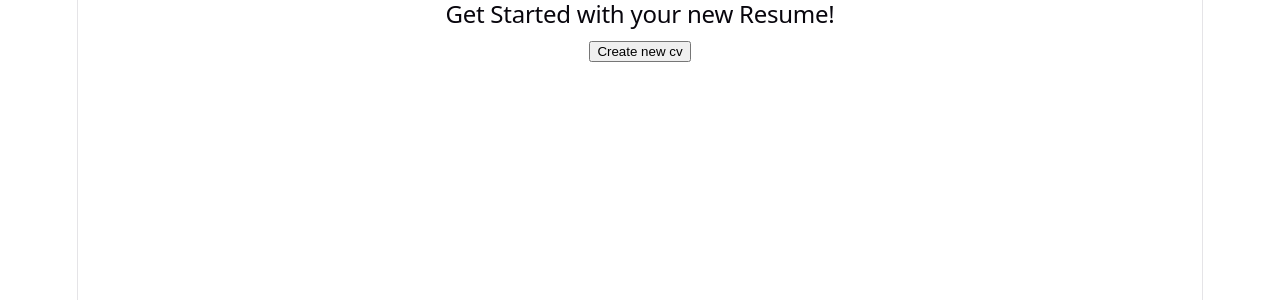
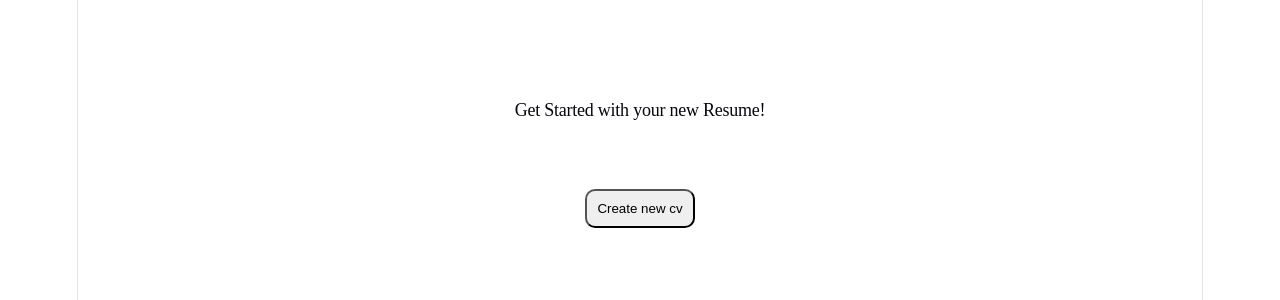
Before and after one commit to fioridaniel/cv-application, a React (Vite) app in the folder project/: page / in a window 1280 px wide. Shown: the top 300 px of the page. Built offline with nearby package versions, Linux system fonts and the light colour scheme.

Commit message:
style(layout): standardize container layouts and button spacing

```diff
--- a/project/src/App.jsx
+++ b/project/src/App.jsx
@@ -4,7 +4,7 @@ import GeneralInformation from "./components/GeneralInformation";
 import EducationalExpercience from "./components/EducationalExperience";
 import PraticalExperience from "./components/PraticalExperience";
 import GetStarted from "./components/GetStarted";
-import { standart, submit, field } from "./styles/style";
+import { standartDiv, submit, field } from "./styles/style";
 import { BrowserRouter, Routes, Route } from "react-router-dom";
 
 function App() {
--- a/project/src/components/EducationalExperience.jsx
+++ b/project/src/components/EducationalExperience.jsx
@@ -1,12 +1,13 @@
 import { useState } from "react";
 import { useNavigate } from "react-router";
 import InputInfo from "./InputInfo";
+import { standartDiv, submit } from "../styles/style";
 
 function EducationalExpercience({ data, onChange }) {
   let navigate = useNavigate();
 
   return (
-    <>
+    <div style={standartDiv}>
       <InputInfo
         value={data.studyTitle}
         setFunction={(v) => onChange("studyTitle", v)}
@@ -26,10 +27,12 @@ function EducationalExpercience({ data, onChange }) {
         onClick={() => {
           navigate("/pratical-experience");
         }}
+
+        style={{...submit, marginTop : '15px'}}
       >
         Pratical experience
       </button>
-    </>
+    </div>
   );
 }
 
--- a/project/src/components/GeneralInformation.jsx
+++ b/project/src/components/GeneralInformation.jsx
@@ -1,12 +1,13 @@
 import { useState } from "react";
 import { useNavigate } from "react-router";
 import InputInfo from "./InputInfo";
+import { standartDiv, submit } from "../styles/style";
 
 function GeneralInformation({ data, onChange }) {
   let navigate = useNavigate();
 
   return (
-    <>
+    <div style={standartDiv}>
       <InputInfo
         value={data.name}
         setFunction={(v) => onChange("name", v)}
@@ -27,10 +28,12 @@ function GeneralInformation({ data, onChange }) {
         onClick={() => {
           navigate("/educational-experience");
         }}
+
+        style={{...submit, marginTop : '15px'}}
       >
         Educational expercience
       </button>
-    </>
+    </div>
   );
 }
 
--- a/project/src/components/GetStarted.jsx
+++ b/project/src/components/GetStarted.jsx
@@ -1,5 +1,5 @@
 import { useState } from "react";
-import { text, submit } from '../styles/style';
+import { text, submit, standartDiv } from '../styles/style';
 import { useNavigate } from 'react-router';
 
 function GetStarted() {
@@ -7,14 +7,14 @@ function GetStarted() {
 
     return (
         <>
-            <div>
-                <h2>Get Started with your new Resume!</h2>
-
-                {/* <p style={text}>Create  a new Resume</p>
-                 */}
-                <button onClick={() => {navigate("/general-info")}}>Create new cv</button>
+            <div style={standartDiv}>
+                <h2 style={text}>Get Started with your new Resume!</h2>
+                <button
+                    style={{...submit, marginTop : '60px'}}
+                    onClick={() => { navigate("/general-info") }}>
+                    Create new cv
+                </button>
             </div>
-
         </>
     );
 }
--- a/project/src/components/PraticalExperience.jsx
+++ b/project/src/components/PraticalExperience.jsx
@@ -1,11 +1,12 @@
 import { useState } from "react";
 import InputInfo from "./InputInfo";
 import { useNavigate } from "react-router";
+import { standartDiv, submit } from "../styles/style";
 
 function PraticalExperience({ data, onChange }) {
   let navigate = useNavigate();
   return (
-    <>
+    <div style={standartDiv}>
       <InputInfo
         value={data.companyName}
         setFunction={(v) => onChange("companyName", v)}
@@ -35,10 +36,12 @@ function PraticalExperience({ data, onChange }) {
         onClick={() => {
           navigate("/");
         }}
+
+        style={{...submit, marginTop : '15px'}}
       >
         Home
       </button>
-    </>
+    </div>
   );
 }
 
--- a/project/src/styles/style.js
+++ b/project/src/styles/style.js
@@ -1,5 +1,8 @@
-export const standart = {
-    margin: '20px',
+export const standartDiv = {
+    display: 'flex',
+    flexDirection: 'column',
+    alignItems: 'center',
+    marginTop: '100px'
 };
 
 export const field = {
```
